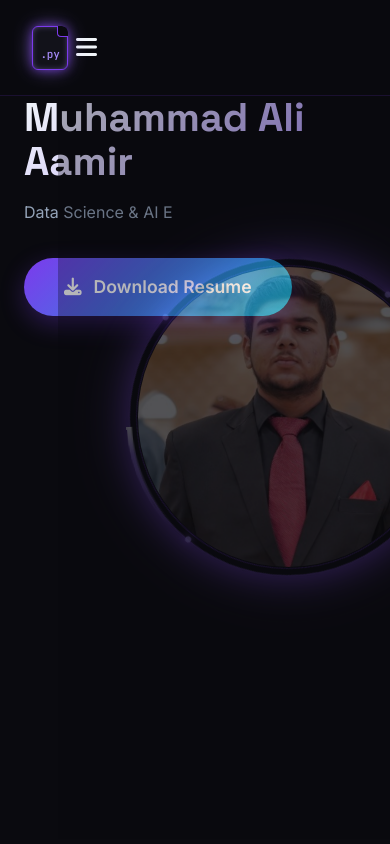
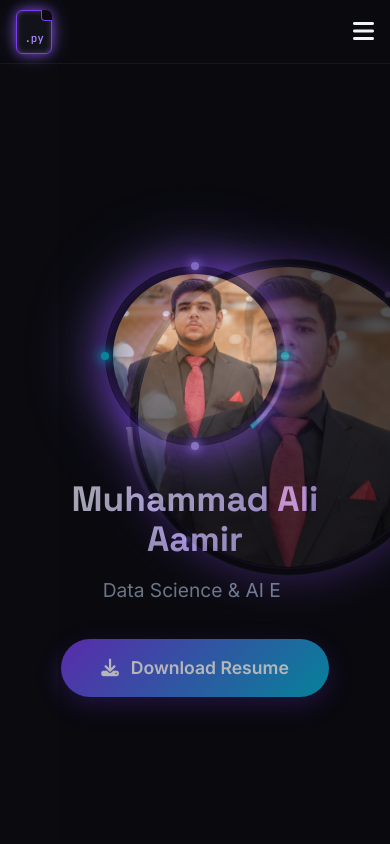
Before and after one commit to aliamirchoudhary/Personal-Portfolio-Website-3D-, a React (Vite) app: page / in a window 390 px wide. Shown: the top 844 px of the page. Built offline with nearby package versions, Linux system fonts and the light colour scheme; a web font is replaced by a local one.

Commit message:
fix: responsive layout following old HTML approach (3 breakpoints), compact ring carousel on mobile, profile pic above name on home

```diff
--- a/src/components/sections/ContactSection.jsx
+++ b/src/components/sections/ContactSection.jsx
@@ -194,6 +194,7 @@ export default function ContactSection() {
             </h3>
 
             <div
+              className="contact-social-grid"
               style={{
                 display: 'grid',
                 gridTemplateColumns: 'repeat(4, 1fr)',
--- a/src/components/sections/HomeSection.jsx
+++ b/src/components/sections/HomeSection.jsx
@@ -1,5 +1,6 @@
 import { useState, useEffect } from 'react'
 import { PERSONAL } from '../../data/portfolioData'
+import HomeProfilePicture from '../animated/HomeProfilePicture'
 
 const TYPING_SPEED = 50
 
@@ -90,11 +91,23 @@ export default function HomeSection() {
         </a>
       </div>
 
+      <div className="home-mobile-profile">
+        <HomeProfilePicture imageSrc={PERSONAL.profileImage} size={180} />
+      </div>
+
       <style>{`
         @keyframes blink {
           0%, 50% { opacity: 1; }
           51%, 100% { opacity: 0; }
         }
+        .home-mobile-profile { display: none; }
+        @media (max-width: 1024px) {
+          .home-mobile-profile {
+            display: flex !important;
+            justify-content: center;
+            margin: 0 auto 1.5rem;
+          }
+        }
       `}</style>
     </section>
   )
--- a/src/components/shared/Navbar.jsx
+++ b/src/components/shared/Navbar.jsx
@@ -70,6 +70,7 @@ export default function Navbar({ activeSection, scrollToSection }) {
             fontSize: '1.5rem',
             cursor: 'pointer',
             padding: 0,
+            marginLeft: 'auto',
           }}
           className="mobile-menu-btn"
         >
--- a/src/components/ui/RingCarousel.jsx
+++ b/src/components/ui/RingCarousel.jsx
@@ -48,9 +48,19 @@ function RingCarousel({ cards = [], accentColor = THEME.primary }) {
   const [center, setCenter] = useState(0) // index of the card at "12 o'clock"
   const [hovered, setHovered] = useState(null) // offset of hovered card (-2..2)
   const [active, setActive] = useState(null) // card object for modal
+  const stageRef = useRef(null)
+  const [compact, setCompact] = useState(false)
 
   const dragState = useRef({ dragging: false, startX: 0, moved: false })
   const wheelLock = useRef(false)
+
+  /* ---- read actual stage width so offsets stay within viewport ---- */
+  useEffect(() => {
+    const el = stageRef.current
+    if (!el) return
+    const w = el.getBoundingClientRect().width
+    setCompact(w < 320)
+  }, [])
 
   const total = cards.length
 
@@ -114,7 +124,11 @@ function RingCarousel({ cards = [], accentColor = THEME.primary }) {
   /* ---- per-card transform for the "looking outward from inside" ring ---- */
   const transformFor = (offset) => {
     // base values keyed by absolute offset
-    const map = {
+    const map = compact ? {
+      0: { x: 0, z: -70, ry: 0, scale: 0.55, op: 1 },
+      1: { x: 80, z: 30, ry: 20, scale: 0.85, op: 1 },
+      2: { x: 95, z: 50, ry: 30, scale: 0.95, op: 1 },
+    } : {
       0: { x: 0, z: -120, ry: 0, scale: 0.75, op: 1 }, // farthest (12 o'clock)
       1: { x: 120, z: 40, ry: 25, scale: 1.0, op: 1 }, // primary focus
       2: { x: 210, z: 90, ry: 40, scale: 1.1, op: 1 }, // cropped by edges
@@ -146,6 +160,8 @@ function RingCarousel({ cards = [], accentColor = THEME.primary }) {
     <div style={{ fontFamily: FONT_BODY, color: THEME.textPrimary, userSelect: "none" }}>
       {/* ---- stage ---- */}
       <div
+        ref={stageRef}
+        className="ring-carousel-stage"
         onPointerDown={onPointerDown}
         onPointerMove={onPointerMove}
         onPointerUp={endDrag}
--- a/src/index.css
+++ b/src/index.css
@@ -85,28 +85,156 @@ body {
   border-radius: 16px;
 }
 
-/* ===== Mobile Responsive ===== */
-@media (max-width: 768px) {
-  .animated-slot {
-    display: none !important;
-  }
+/* ===================================================================
+   RESPONSIVE — follows ./portfolio animated components/index.html
+   =================================================================== */
+
+/* ---------- 1024px — tablet landscape ---------- */
+@media (max-width: 1024px) {
+  body { scroll-snap-type: none; }
 
   .portfolio-section {
     height: auto !important;
-    min-height: 100vh !important;
+    min-height: 100vh;
+    scroll-snap-align: none !important;
+    scroll-snap-stop: normal !important;
   }
 
+  .animated-slot { display: none !important; }
+
+  /* content → full width */
   .portfolio-section > [style*="margin-left"],
-  .portfolio-section .content-scroll,
-  .portfolio-section > div {
+  .portfolio-section .content-scroll {
     margin-left: 0 !important;
-    width: 100vw !important;
-    max-width: 100vw !important;
+    width: 100% !important;
+    max-width: 100% !important;
+    padding-left: 2rem !important;
+    padding-right: 2rem !important;
+  }
+
+  /* contact inner grid (form + info) → 1 column */
+  .portfolio-section > div > div > div[style*="grid-template-columns"] {
+    grid-template-columns: 1fr !important;
+    gap: 2rem !important;
+  }
+
+  /* social links → 4 cols centered (like old html) */
+  .contact-social-grid {
+    grid-template-columns: repeat(4, minmax(0, 1fr)) !important;
+    justify-items: center;
+  }
+
+  /* ring carousel smaller so cards don't clip on narrow viewports */
+  .ring-carousel-stage {
+    width: 280px !important;
+    height: 260px !important;
+  }
+
+  /* home → flex column, centered (like old html) */
+  #home {
+    display: flex !important;
+    flex-direction: column !important;
+    align-items: center !important;
+    justify-content: center !important;
+    text-align: center !important;
+  }
+  #home > [style*="margin-left"] {
+    order: 0;
+    width: 100% !important;
+    max-width: 92vw !important;
+    text-align: center !important;
+    align-items: center !important;
+    padding-left: 1.5rem !important;
+    padding-right: 1.5rem !important;
+  }
+  #home > [style*="margin-left"] a {
+    align-self: center !important;
+  }
+  .home-mobile-profile {
+    order: -1;
+  }
+
+  /* Ring carousel cards overflow stage bounds. html overflow:hidden clips them.
+     Delegate scroll to html (viewport), make body not clip. Use width:100%
+     (not 100vw) so no horizontal scrollbar despite html scrollbar. */
+  html { overflow: visible !important; }
+  body {
+    overflow-x: visible !important;
+    overflow-y: visible !important;
+    height: auto !important;
+  }
+}
+
+/* ---------- 768px — tablet portrait ---------- */
+@media (max-width: 768px) {
+  /* navbar */
+  .navbar-container { height: 64px !important; }
+  .navbar-container > div { padding: 0 1rem !important; }
+  .main-wrap { padding-top: 64px !important; }
+
+  .portfolio-section > [style*="margin-left"],
+  .portfolio-section .content-scroll {
     padding-left: 1.5rem !important;
     padding-right: 1.5rem !important;
   }
 
-  .portfolio-section > div[style*="grid"] {
+  /* contact inner grid (form + info) → 1 column */
+  #contact .content-scroll > div > div[style*="grid"] {
     grid-template-columns: 1fr !important;
   }
+
+  /* section headings smaller (like old html .section-title) */
+  .portfolio-section h2 {
+    font-size: 2.2rem !important;
+  }
+
+  /* home section text smaller (like old html .home-name, .home-title) */
+  #home h1 {
+    font-size: 2.8rem !important;
+    line-height: 1.15 !important;
+  }
+  #home p {
+    font-size: 1.2rem !important;
+  }
+
+  /* footer → stack, centered (like old html) */
+  footer > div:first-of-type {
+    grid-template-columns: 1fr !important;
+    text-align: center !important;
+    gap: 1.5rem !important;
+  }
+  footer > div:first-of-type div[style*="flex-end"] {
+    justify-content: center !important;
+  }
+  footer > div:first-of-type + div {
+    flex-direction: column !important;
+    align-items: center !important;
+    gap: 1rem !important;
+  }
 }
+
+/* ---------- 480px — phones ---------- */
+@media (max-width: 480px) {
+  .portfolio-section > [style*="margin-left"],
+  .portfolio-section .content-scroll {
+    padding-left: 1rem !important;
+    padding-right: 1rem !important;
+  }
+
+  #home h1 {
+    font-size: 2.2rem !important;
+  }
+  .portfolio-section h2 {
+    font-size: 1.8rem !important;
+  }
+
+  .contact-social-grid {
+    grid-template-columns: repeat(2, 1fr) !important;
+    gap: 0.9rem !important;
+  }
+  .contact-social-grid a {
+    width: 60px !important;
+    height: 60px !important;
+    font-size: 1.5rem !important;
+  }
+}
```
Also changed, not shown: 2 other files (tests, documents, lock files or other folders).
